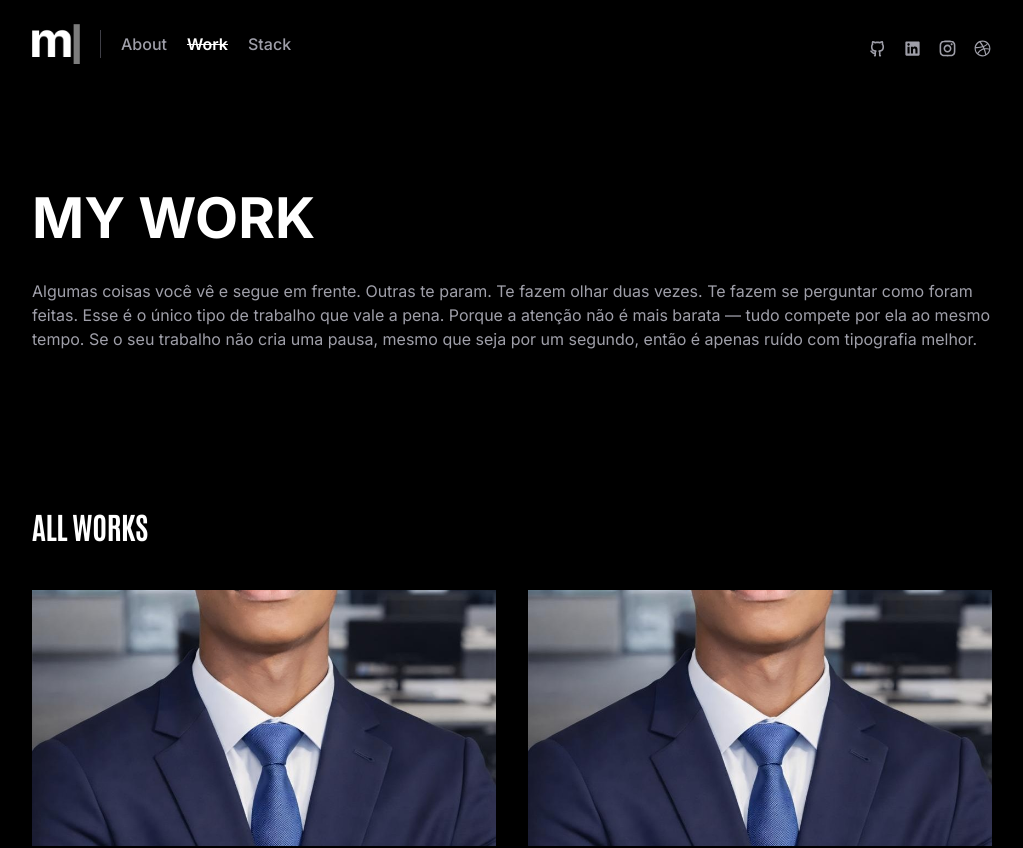
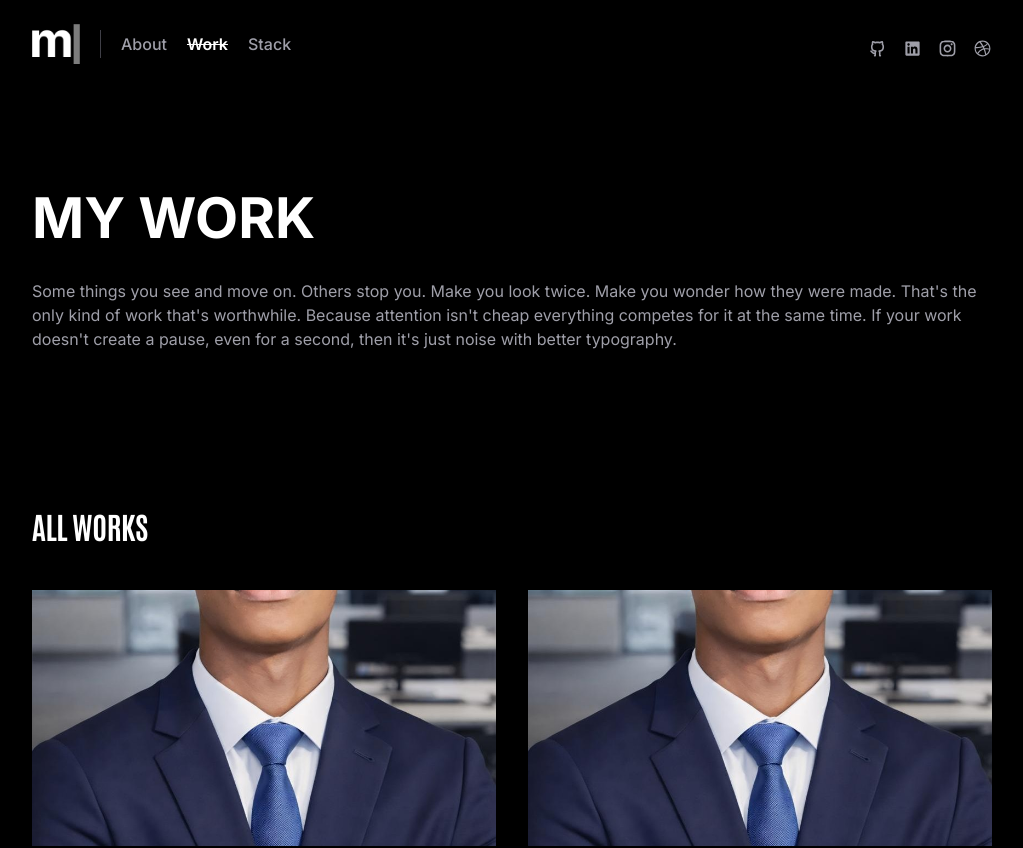
Before and after one commit to makeneto/makenedev, a React (Vite) app: page /work in a window 1280 px wide. Shown: the top 848 px of the page, without its empty margins (128-1151 px from the left). Built offline with nearby package versions, Linux system fonts and the light colour scheme; a web font is replaced by a local one.

Commit message:
style: resume text

```diff
--- a/src/pages/Work.tsx
+++ b/src/pages/Work.tsx
@@ -12,7 +12,7 @@ export default function Work() {
     <React.Fragment>
       <DefaultHeader
         title="My Work"
-        description="Algumas coisas você vê e segue em frente. Outras te param. Te fazem olhar duas vezes. Te fazem se perguntar como foram feitas. Esse é o único tipo de trabalho que vale a pena. Porque a atenção não é mais barata — tudo compete por ela ao mesmo tempo. Se o seu trabalho não cria uma pausa, mesmo que seja por um segundo, então é apenas ruído com tipografia melhor."
+        description="Some things you see and move on. Others stop you. Make you look twice. Make you wonder how they were made. That's the only kind of work that's worthwhile. Because attention isn't cheap everything competes for it at the same time. If your work doesn't create a pause, even for a second, then it's just noise with better typography."
       />
 
       <ShowcaseSection title="All Works" items={works} />
```
